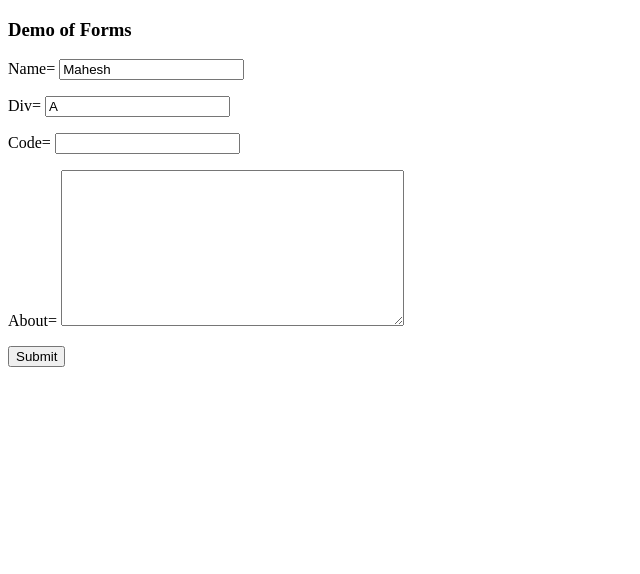
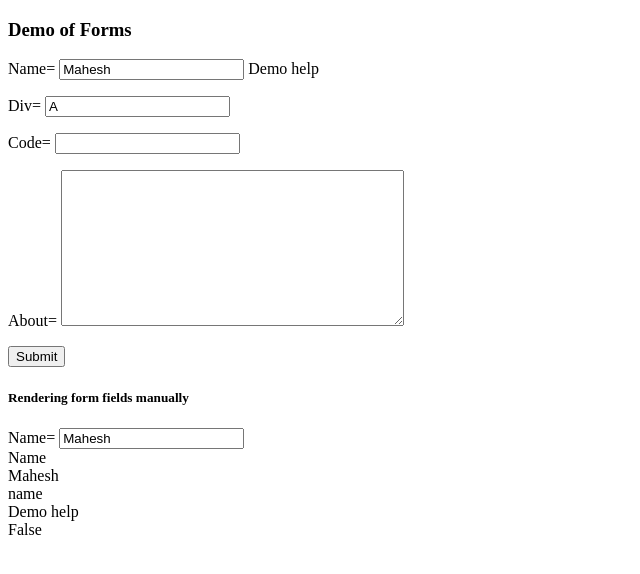
Before and after one commit to ursmaheshj/DjangoFramework, a Django app: page /home/ in a window 1280 px wide. Shown: the top 574 px of the page, without its empty margins (0-640 px from the left). Run offline with Django 5.2, Linux system fonts and the light colour scheme.

Commit message:
How to render form fields manually in templates

```diff
--- a/d4_forms/app1/forms.py
+++ b/d4_forms/app1/forms.py
@@ -1,7 +1,7 @@
 from django import forms
 
 class StudentForm(forms.Form):
-    name = forms.CharField(required=False)
+    name = forms.CharField(required=False,help_text="Demo help")
     div = forms.CharField()
     code = forms.IntegerField()
     about = forms.CharField(widget=forms.Textarea)
--- a/d4_forms/templates/app1/home.html
+++ b/d4_forms/templates/app1/home.html
@@ -17,6 +17,22 @@
         <button type="submit">Submit</button>
     </form>
 
+    <h5>Rendering form fields manually</h5>
+
+    <form action="">
+        <div>
+            {{studentform.name.label_tag}}
+            {{studentform.name}}
+        </div>
+        <div>
+            {{studentform.name.label}} <br>
+            {{studentform.name.value}} <br>
+            {{studentform.name.html_name}} <br>
+            {{studentform.name.help_text}} <br>
+            {{studentform.name.field.required}} <br>
+        </div>
+    </form>
+
 
 </body>
 </html>
```
